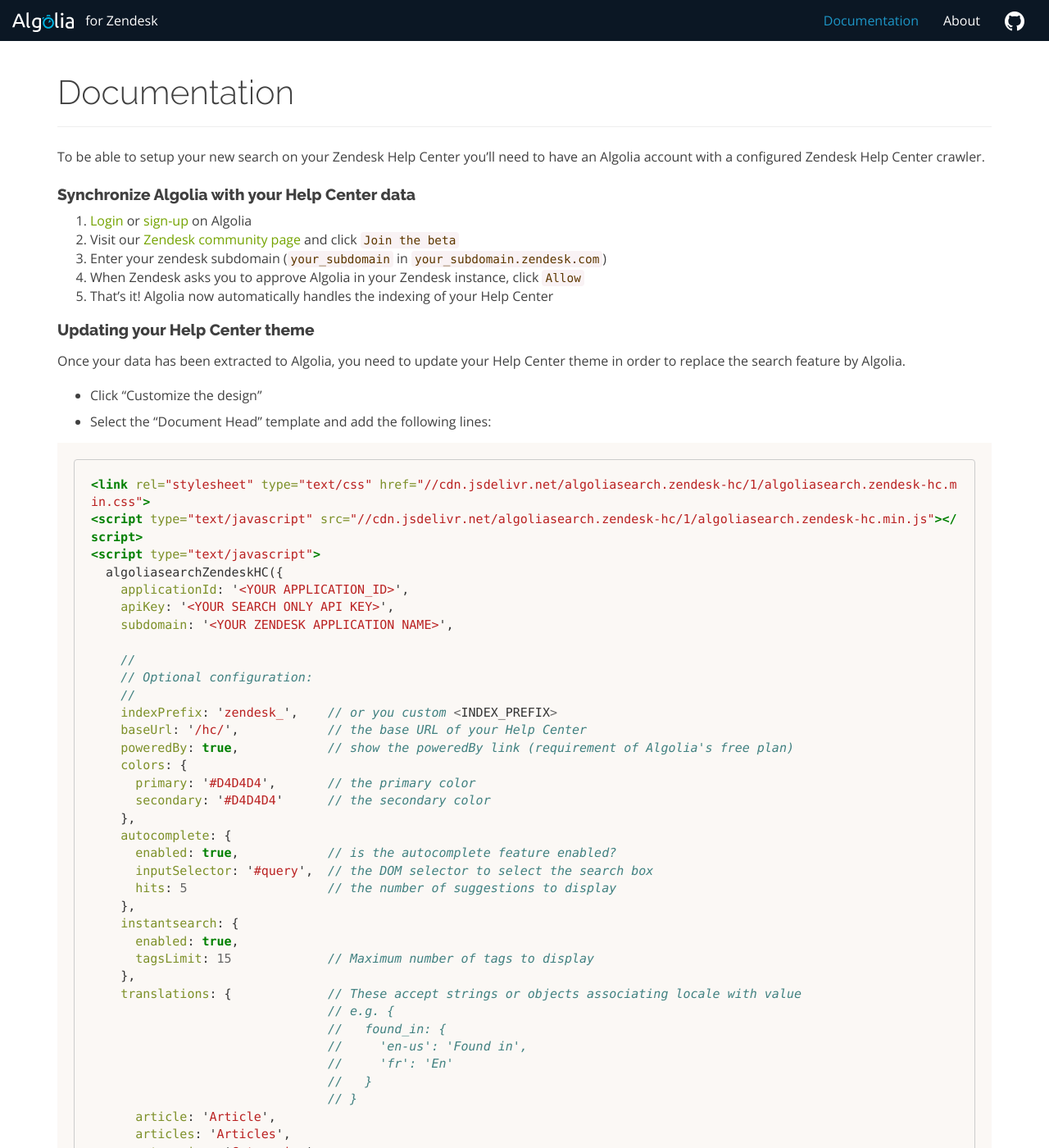
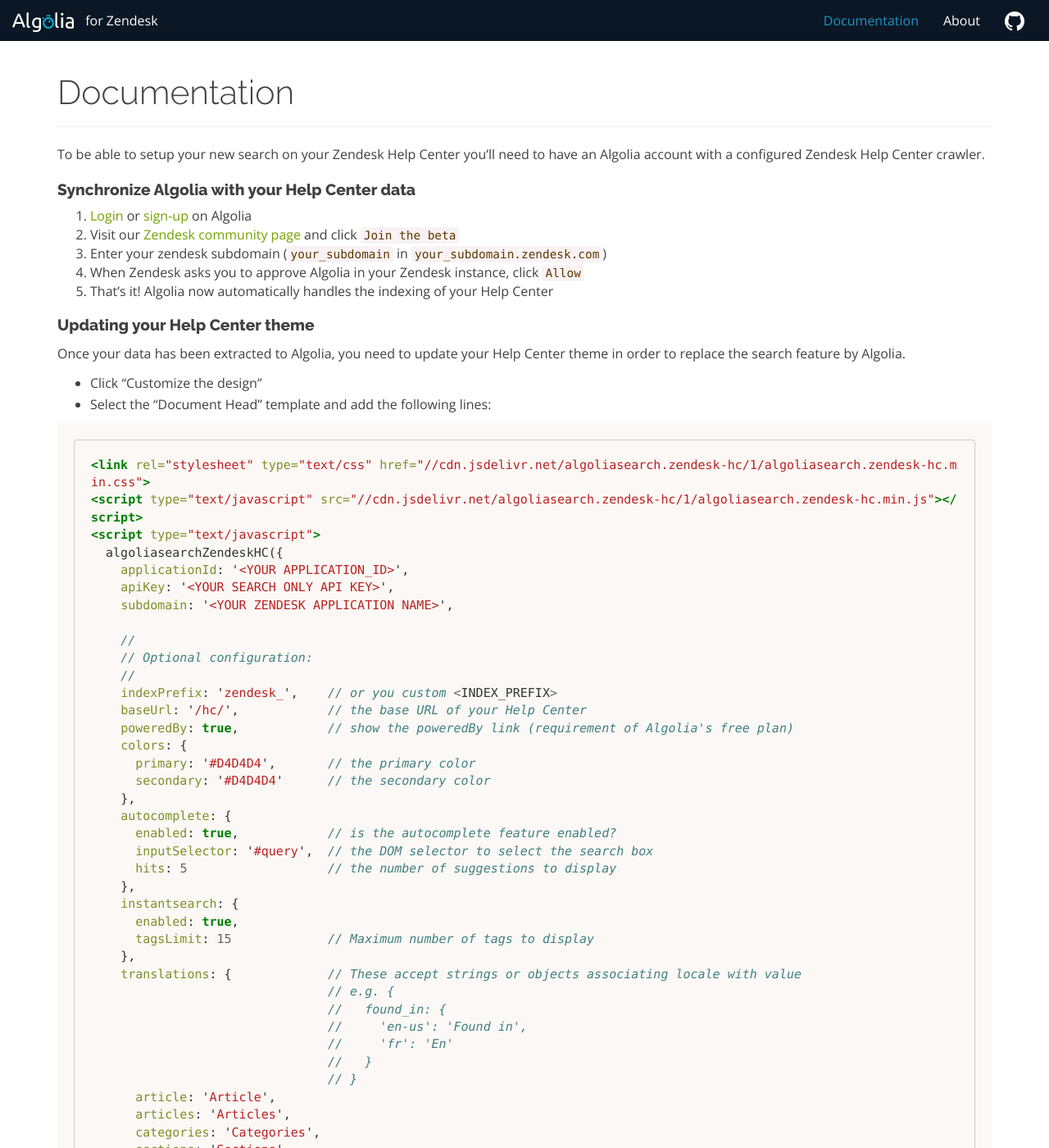
Before and after one commit to algolia/algoliasearch-zendesk, a Jekyll site: the page built from docs/documentation.md, in a window 1280 px wide and 1400 px high. Shown: the whole window at 82% size. Built offline with Jekyll 4.4.1, drawn with Linux system fonts in a browser that asks for light colours; nearby versions of some CDN libraries; comment, search, counter and statistics services are not loaded.

Commit message:
Line height fixes + font face fix on last section

```diff
--- a/docs/css/_home.scss
+++ b/docs/css/_home.scss
@@ -32,6 +32,10 @@
   margin-bottom: 0;
   color: $light-text-color;
   -webkit-font-smoothing: antialiased;
+
+  p {
+    line-height: 32px;
+  }
 }
 
 @media (min-width: $screen-sm-min) {
@@ -133,6 +137,7 @@
   p {
     line-height: 1.4em;
     padding: 0 2em;
+    font-family: Raleway, sans-serif;
   }
 
   .big-number {
@@ -143,6 +148,7 @@
     color: $zendesk-green;
     float: left;
     display: inline-block;
+    font-family: "Helvetica Neue", Helvetica, Arial, sans-serif;
   }
 
   button {
--- a/docs/css/_page.scss
+++ b/docs/css/_page.scss
@@ -4,7 +4,7 @@
 }
 
 p, ul {
-  line-height: 2em;
+  line-height: 1.625em;
 }
 
 h3 {
```
Also changed, not shown: 1 other file.
